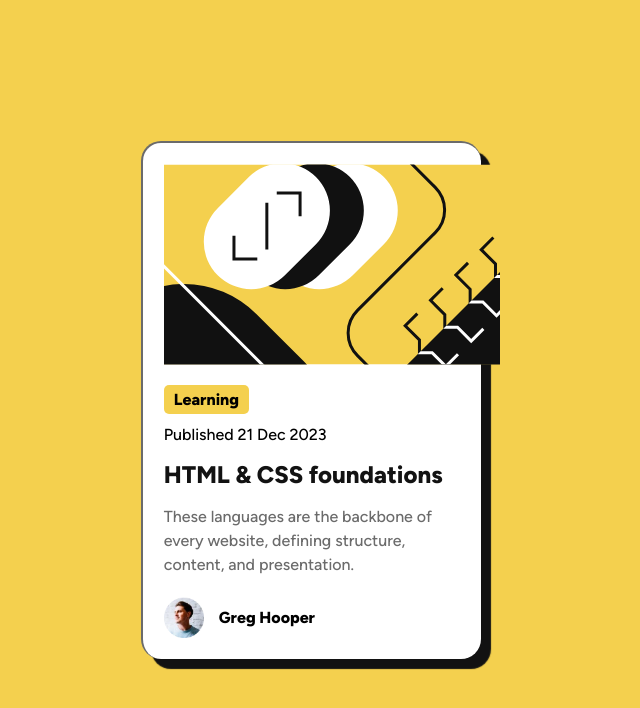
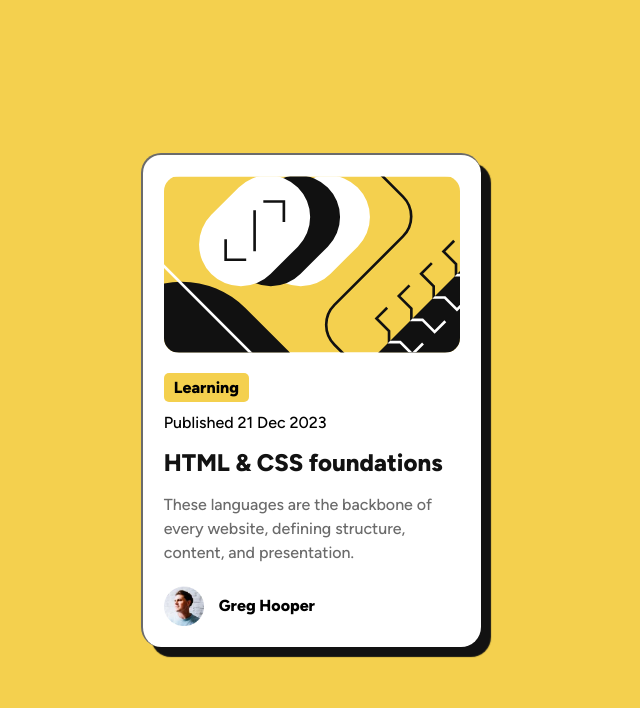
Before and after one commit to Baphomet-998/Baph-Rep-2, a plain HTML site: page index.html in a window 1280 px wide. Shown: the whole page, without its empty margins (329-969 px from the left). Drawn offline with Linux system fonts and the light colour scheme.

Commit message:
Update index.html

```diff
--- a/index.html
+++ b/index.html
@@ -16,7 +16,7 @@
     <!--SVG IMAGE-->
 
     <div class="cardSection ">
-      <img src="illustration-article.svg" alt="svg picture">
+      <img class="cardSection__svg" src="illustration-article.svg" alt="svg picture">
     </div>
 
 
```
